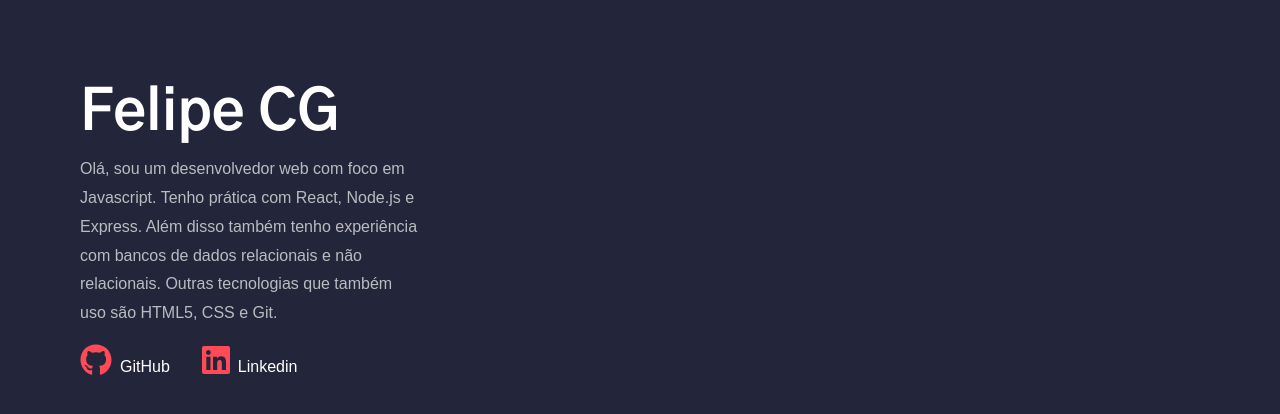
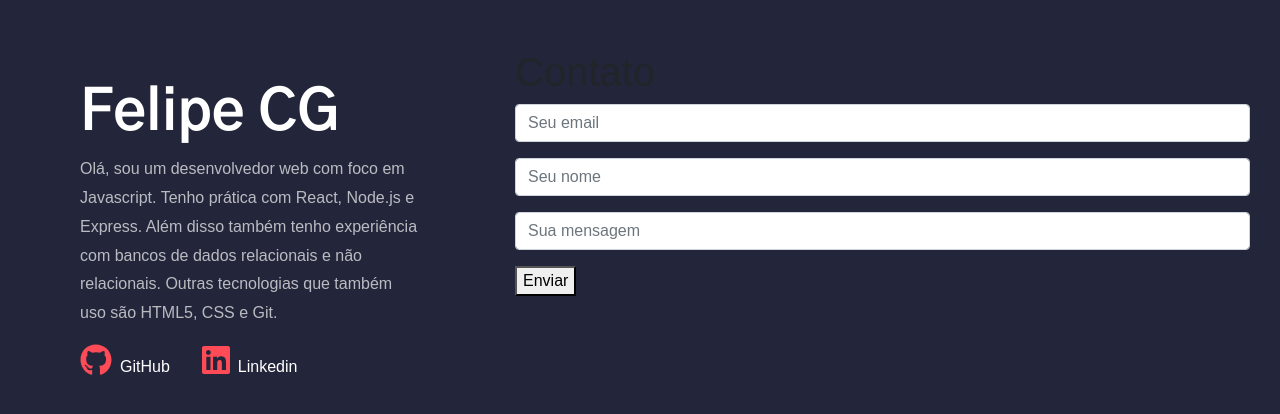
Before and after one commit to felcg/Portfolio, a React (Create React App) app: page /contato in a window 1280 px wide. Shown: the top 414 px of the page. Built offline with nearby package versions, Linux system fonts and the light colour scheme.

Commit message:
Adiciona pagina de contato

```diff
--- /dev/null
+++ b/src/components/Contato/Contato.js
@@ -0,0 +1,52 @@
+/* eslint-disable no-unused-vars */
+import React, { useState } from 'react'
+import { Container, Form } from 'react-bootstrap'
+
+const ContactForm = () => {
+  const [state, setState] = useState('')
+
+  const submitForm = (ev) => {
+    ev.preventDefault()
+    const form = ev.target
+    const data = new FormData(form)
+    const xhr = new XMLHttpRequest()
+    xhr.open(form.method, form.action)
+    xhr.setRequestHeader('Accept', 'application/json')
+    xhr.onreadystatechange = () => {
+      if (xhr.readyState !== XMLHttpRequest.DONE) return
+      if (xhr.status === 200) {
+        form.reset()
+        setState('SUCCESS')
+      } else {
+        setState('ERROR')
+      }
+    }
+    xhr.send(data)
+  }
+
+  return (
+    <Container fluid className="bg-dark sections-container contact-container">
+      <Container className="contact-form">
+        <h1>Contato</h1>
+        <Form action="https://formspree.io/meqrgnnw" method="POST" onSubmit={submitForm}>
+          <Form.Group controlId="formEmail">
+            <Form.Control type="text" placeholder="Seu email" name="_replyto" className="contact-input" />
+          </Form.Group>
+
+          <Form.Group controlId="formName">
+            <Form.Control type="text" placeholder="Seu nome" name="name" className="contact-input" />
+          </Form.Group>
+
+          <Form.Group controlId="formMessage">
+            <Form.Control type="text" placeholder="Sua mensagem" name="message" className="contact-input" />
+          </Form.Group>
+          <button type="submit" className="contact-button">
+            Enviar
+          </button>
+        </Form>
+      </Container>
+    </Container>
+  )
+}
+
+export default ContactForm
--- a/src/components/Router.js
+++ b/src/components/Router.js
@@ -4,10 +4,12 @@ import { Route, Switch } from 'react-router-dom'
 import FrontPage from './FrontPage'
 import Post from './Posts/Post'
 import Posts from './Posts/Posts'
+import Contato from './Contato/Contato'
 
 export default () => (
   <Switch>
     <Route exact path="/" component={FrontPage} />
+    <Route exact path="/contato" component={Contato} />
     <Route exact path="/posts/" component={Posts} />
     <Route exact path="/posts/:id" component={Post} />
   </Switch>
```
